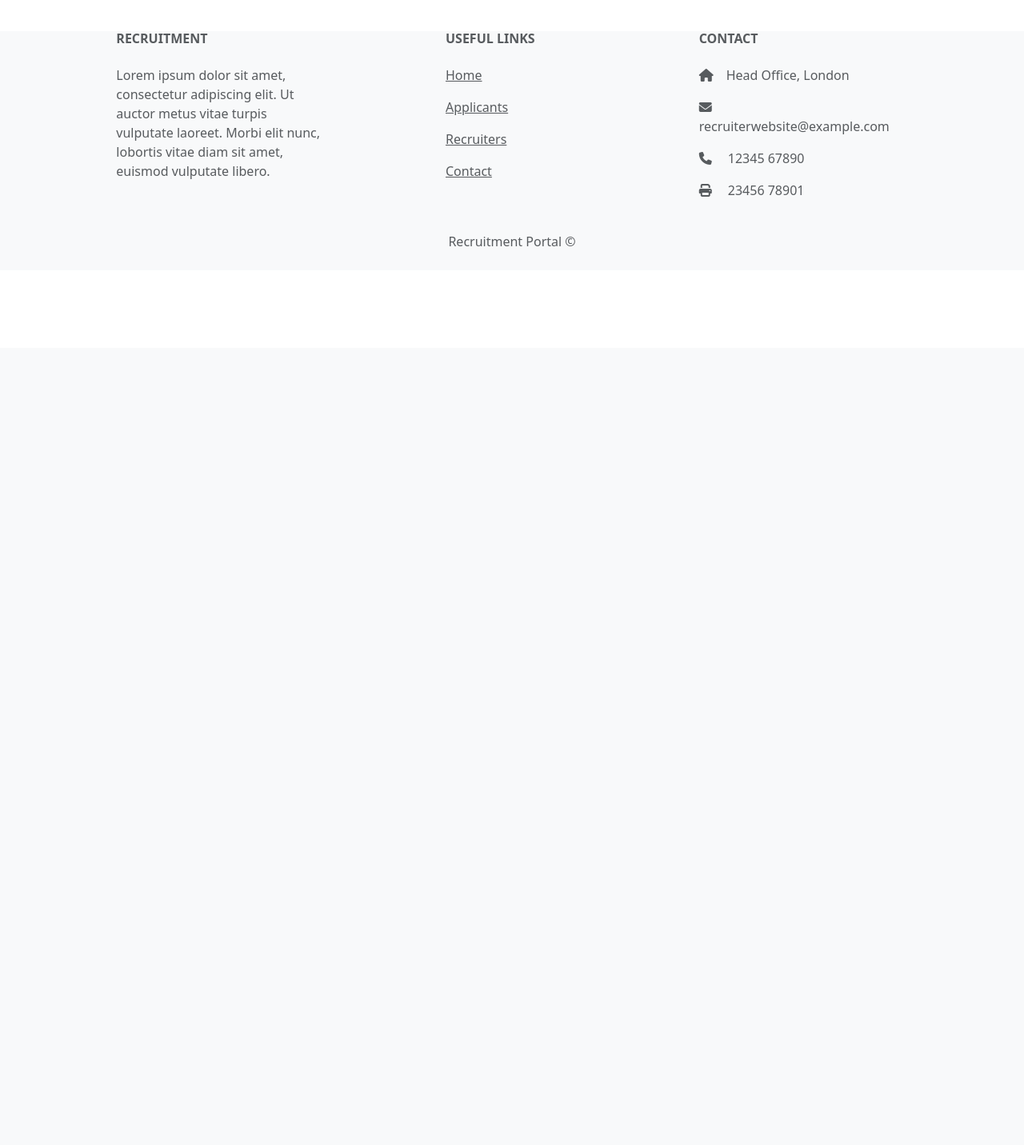
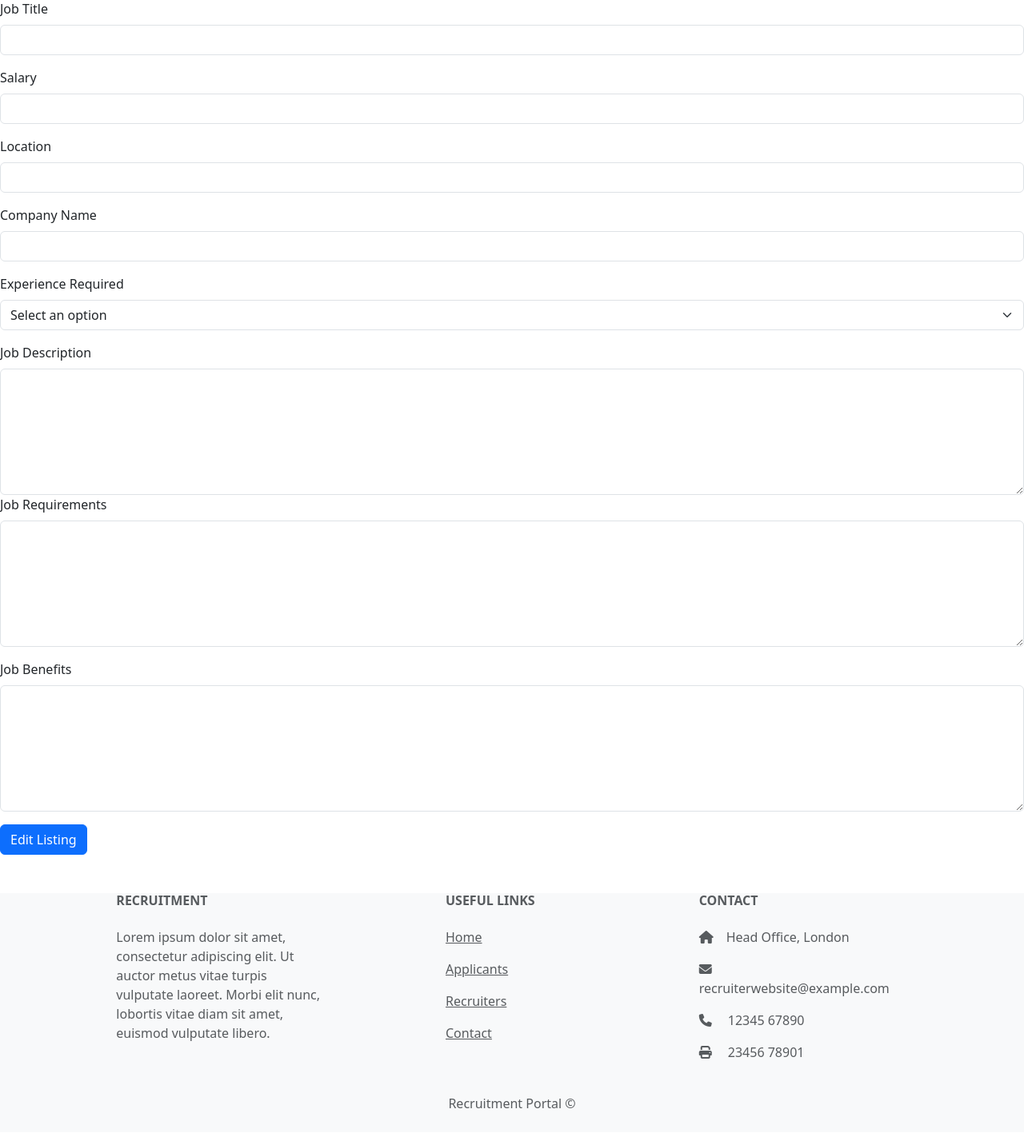
Before and after one commit to alexzanotti/milestone_project_3, a Python web app: template templates/recruiter_edit.html in a window 1280 px wide. Shown: the part 365-1797 px from the top of the page at 80% size. Before the commit the page ends 673 px from the top, so only its background shows below. Run offline with Jinja, Linux system fonts and the light colour scheme; the template is opened without the code that fills it, so the values that code supplies are empty; some libraries are stand-ins or nearby versions; grey boxes are pictures that could not be loaded.

Commit message:
added form to edit listing

```diff
--- a/templates/recruiter_edit.html
+++ b/templates/recruiter_edit.html
@@ -6,5 +6,61 @@
 {% block header %}{{ header }}{% endblock %}
 <!-- Content block that contains the main content of the page -->
 {% block content %}
+<!-- Form to edit listing -->
+<form class="col s12" method="POST" action="{{ url_for('recruiter_edit', recruiter_id=recruiter.id) }}">
+    <!-- category name -->
+    <div class="mb-3">
+    <label for="job_title" class="form-label">Job Title</label>
+    <input type="text" class="form-control" id="job_title" name="job_title" value="{{ listing.job_title }}" required>
+  </div>
+  <!-- Salary -->
+  <div class="mb-3">
+    <label for="salary" class="form-label">Salary</label>
+    <input type="text" class="form-control" id="salary" name="salary" value="{{ listing.salary }}" required>
+  </div>
+  <!-- Location -->
+  <div class="mb-3">
+    <label for="location" class="form-label">Location</label>
+    <input type="text" class="form-control" id="location" name="location" value="{{ listing.location }}" required>
+  </div>
+  <!-- Company Name -->
+  <div class="mb-3">
+    <label for="company" class="form-label">Company Name</label>
+    <input type="text" class="form-control" id="company" name="company" value="{{ listing.company }}" required>
+  </div>
+  <!-- Expereince Required -->
+  <div class="mb-3">
+    <label for="experience_required" class="form-label">Experience Required</label>
+    <select class="form-select" aria-label="Default select example" id="experience_required" name="experience_required" value="{{ listing.experience_required }}"
+      required>
+      <option value="" disabled selected>Select an option</option>
+      <option value="1">Up to 1 Year</option>
+      <option value="2">1 - 2 Years</option>
+      <option value="3">2 - 3 Years</option>
+      <option value="4">3 - 4 Years</option>
+      <option value="5">4 - 5 Years</option>
+      <option value="6">Over 5 Years</option>
+    </select>
+  </div>
+  <!-- Job Description -->
+  <div class="mb-3">
+    <label for="job_description" class="form-label">Job Description</label>
+    <textarea class="form-control" id="job_description" name="job_description" value="{{ listing.job_description }}"
+      rows="6" required></textarea>
+    <!-- Job Requirements -->
+    <div class="mb-3">
+      <label for="requirements" class="form-label">Job Requirements</label>
+      <textarea class="form-control" id="requirements" name="requirements" value="{{ listing.requirements }}" rows="6"
+        required></textarea>
+      <!-- Job Benefits -->
+    </div>
+    <div class="mb-3">
+      <label for="benefits" class="form-label">Job Benefits</label>
+      <textarea class="form-control" id="benefits" name="benefits" value="{{ listing.benefits }}" rows="6"
+        required></textarea>
+    </div>
+    <!-- Apply button, which opens up a modal -->
+  <button class="btn btn-primary" type="submit" data-bs-toggle="modal" data-bs-target="recruiter_edit">Edit Listing</button>
+</form>
 
 {% endblock %}
```
